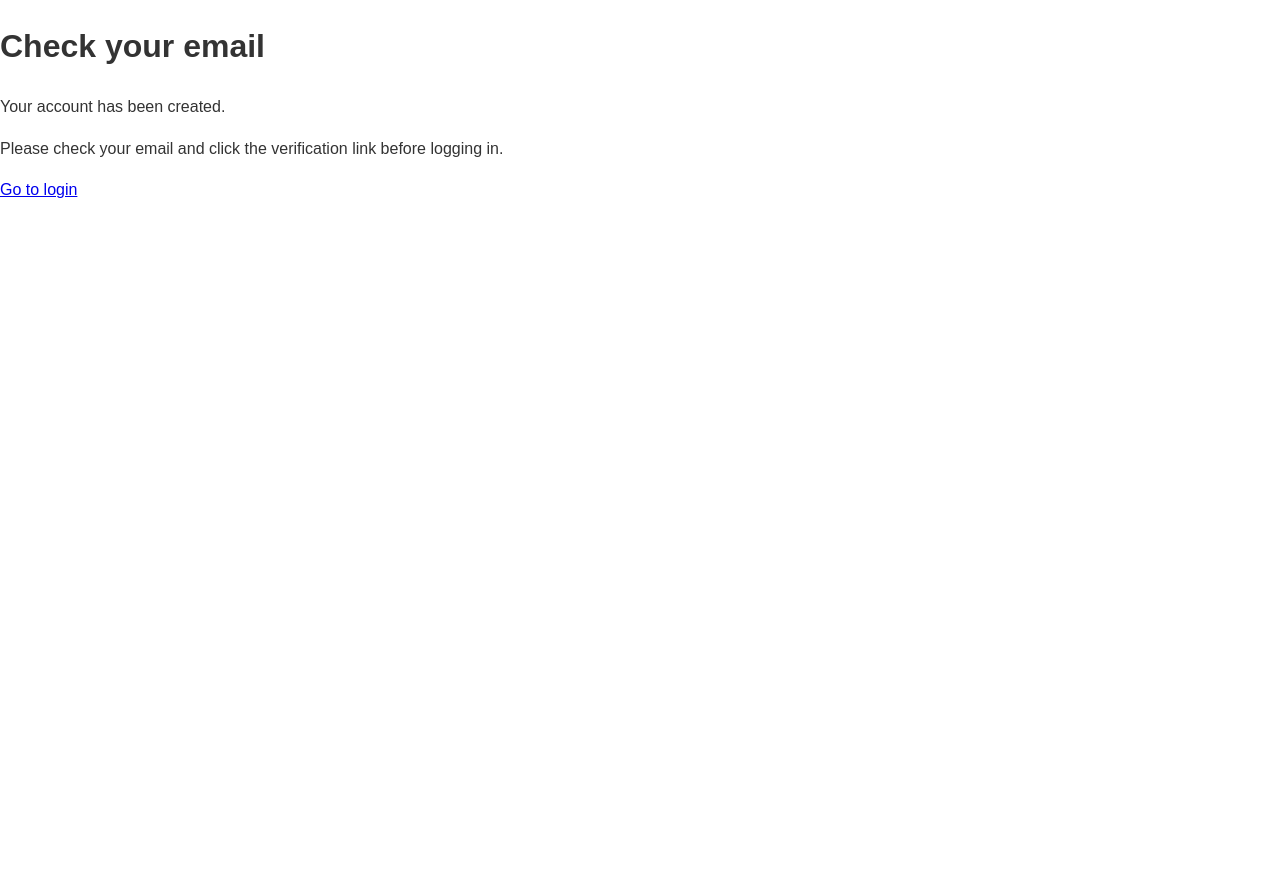
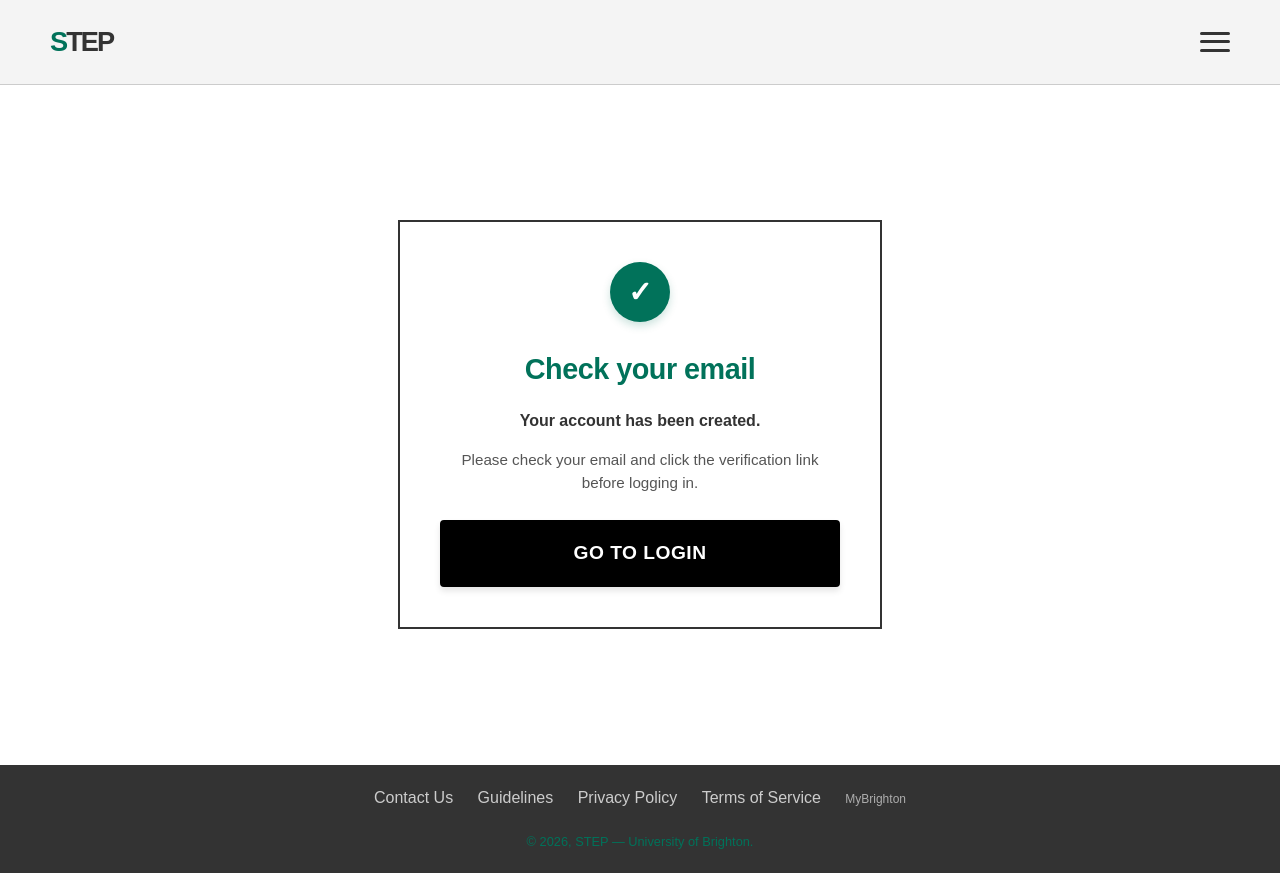
Before and after one commit to johannesosmomcdonald-dotcom/BSS_GroupProject, a website: page public/verify-notice.html in a window 1280 px wide. Before the commit the page ends 800 px from the top, so only its background shows below. Drawn offline with Linux system fonts and the light colour scheme.

Commit message:
updating signup and verify html

```diff
--- a/public/verify-notice.html
+++ b/public/verify-notice.html
@@ -1,17 +1,78 @@
-<!DOCTYPE html>
-<html lang = "en">
+<!doctype html>
+<html lang="en">
+
 <head>
   <meta charset="utf-8">
   <title>Verify your email</title>
-   <meta name="viewport" content="width=device-width, initial-scale=1">
+  <meta name="viewport" content="width=device-width, initial-scale=1">
   <link rel="stylesheet" href="style.css">
 </head>
+
 <body>
-  <main>
-    <h1>Check your email</h1>
-    <p>Your account has been created.</p>
-    <p>Please check your email and click the verification link before logging in.</p>
-    <a href="/login.html">Go to login</a>
+  <header>
+    <a href="index.html" class="logo"
+      style="text-decoration: none; font-weight: 800; font-family: sans-serif; letter-spacing: -2px; display: flex; align-items: center; font-size: 1.7rem;">
+      <span style="color: #01725a;">S</span><span style="color: #333;">TEP</span>
+    </a>
+    <nav>
+      <div class="dropdown">
+        <div class="dropbtn bar">
+          <span></span>
+          <span></span>
+          <span></span>
+        </div>
+
+        <div class="dropdown-content">
+          <div class="dropdown-arrow"></div>
+          <a href="login.html">Login</a>
+          <a href="about.html">About Us</a>
+          <a href="contact.html">Contact Us</a>
+        </div>
+      </div>
+    </nav>
+  </header>
+
+  <main class="auth-container">
+    <div class="auth-box">
+
+      <div
+        style="width: 60px; height: 60px; background: #01725a; color: white; border-radius: 50%; display: flex; align-items: center; justify-content: center; margin: 0 auto 15px auto; font-size: 1.8rem; font-weight: bold; font-family: sans-serif; box-shadow: 0 4px 8px rgba(1, 114, 90, 0.2);">
+        ✓
+      </div>
+
+      <h2
+        style="color: #01725a; font-family: sans-serif; font-size: 1.8rem; margin-bottom: 12px; font-weight: 700; letter-spacing: -0.5px;">
+        Check your email</h2>
+
+      <p style="color: #333; font-family: sans-serif; font-size: 1rem; font-weight: 600; margin-bottom: 8px;">Your
+        account has been created.</p>
+
+      <p style="color: #555; font-family: sans-serif; font-size: 0.95rem; line-height: 1.5; margin-bottom: 25px;">
+        Please check your email and click the verification link before logging in.
+      </p>
+
+      <a href="login.html" class="cta-btn"
+        style="display: block; text-decoration: none; width: 100%; padding: 16px 20px; font-size: 1.2rem; text-align: center; box-sizing: border-box; font-weight: 700; letter-spacing: 0.5px;">
+        Go to login
+      </a>
+    </div>
+    </div>
   </main>
+
+  <footer>
+    <div>
+      <a href="contact.html">Contact Us</a>
+      <a href="guidelines.html">Guidelines</a>
+      <a href="privacy.html">Privacy Policy</a>
+      <a href="terms.html">Terms of Service</a>
+      <a href="https://unibrightonac.sharepoint.com/" target="_blank"
+        style="font-size: 0.75rem; opacity: 0.8; margin-top: 5px;">MyBrighton</a>
+    </div>
+
+    <div style="margin-top: 20px; font-size: 0.8rem; color: #01725a; width: 100%; padding-top: 2px;">
+      © 2026, STEP — University of Brighton.
+    </div>
+  </footer>
 </body>
+
 </html>
```
Also changed, not shown: public/signup.html (+5 -35 lines).
